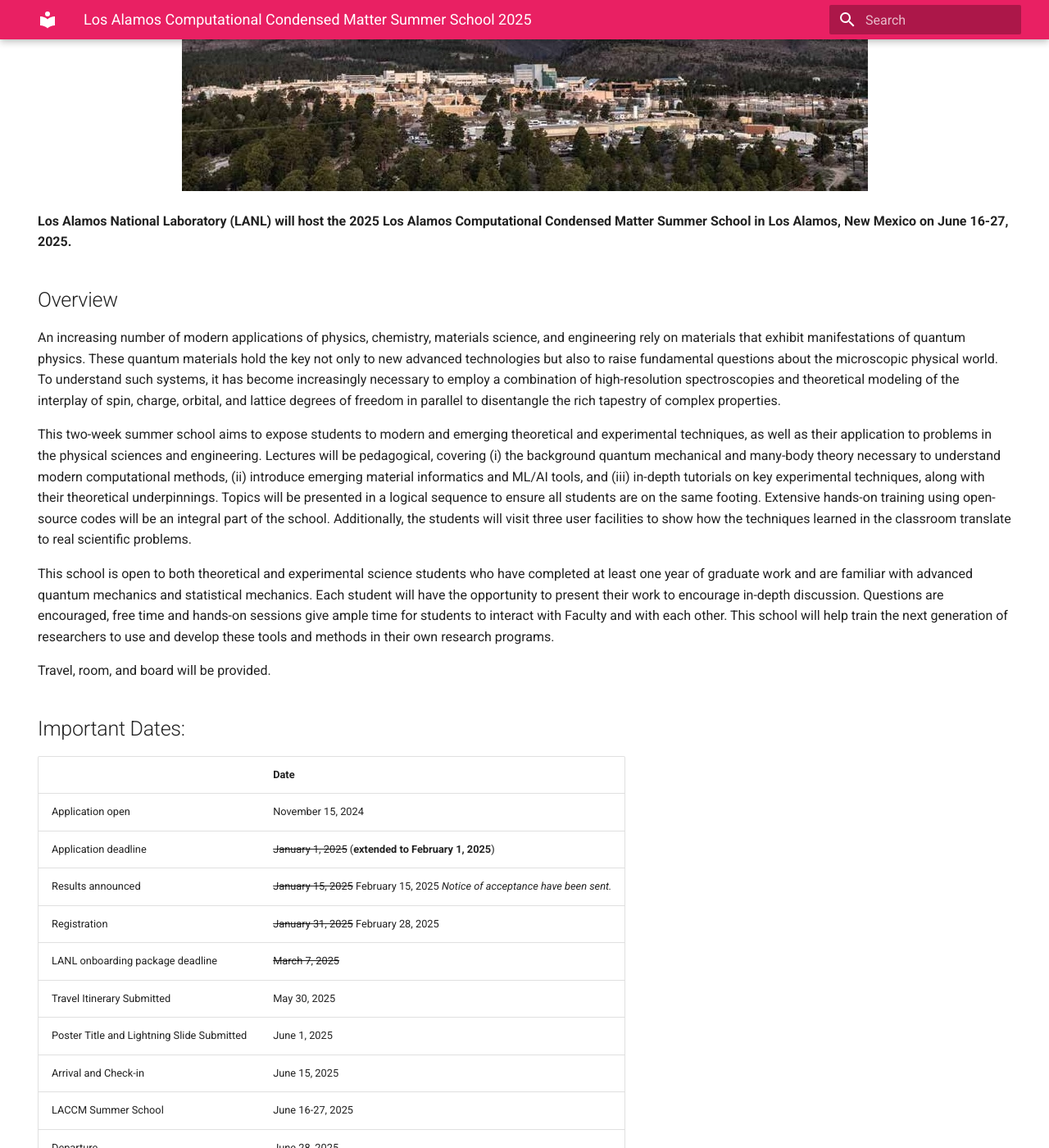
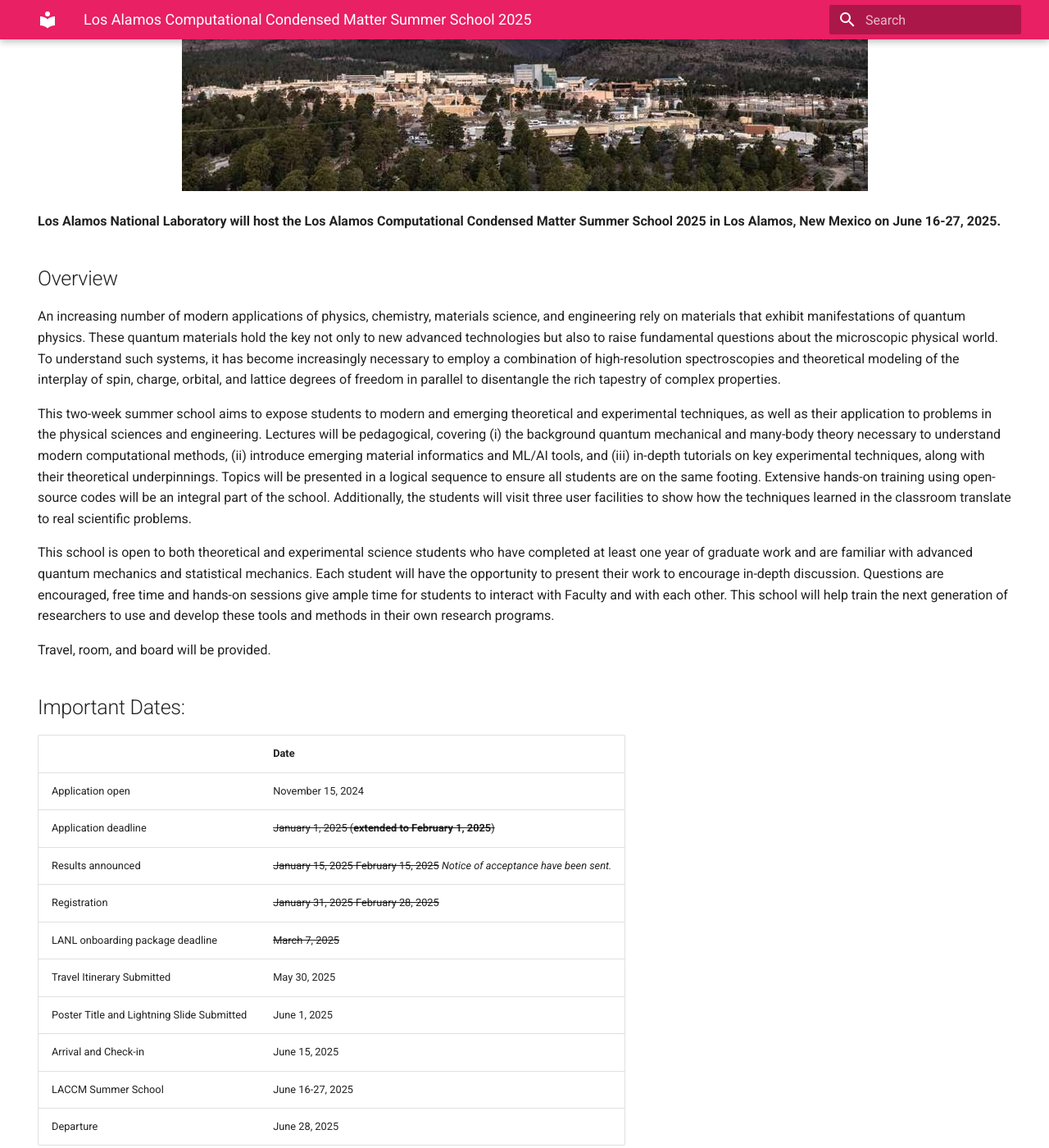
Before and after one commit to LACCMSS/2025, an MkDocs documentation site: the page built from docs/index.md, in a window 1280 px wide and 1400 px high, scrolled down 396 px. Shown: the whole window at 82% size. Built offline with MkDocs 1.6.1 and Material for MkDocs 9.7.7, drawn with Linux system fonts in a browser that asks for light colours.

Commit message:
Update index.md

```diff
--- a/docs/index.md
+++ b/docs/index.md
@@ -12,7 +12,7 @@ title: Los Alamos Computational Condensed Matter Summer School 2025
   <img src="assets/images/background.jpg" />
 </p>
 
-**Los Alamos National Laboratory (LANL) will host the 2025 Los Alamos Computational Condensed Matter Summer School in Los Alamos, New Mexico on June 16-27, 2025.**
+**Los Alamos National Laboratory will host the Los Alamos Computational Condensed Matter Summer School 2025 in Los Alamos, New Mexico on June 16-27, 2025.**
 
 <!--The 2025 Los Alamos Computational Condensed Matter Summer School will expose students to modern and emerging theoretical, computational, and experimental techniques, and gain hands-on training in applying these approaches to current problems in the physical sciences and engineering.-->
 
@@ -29,9 +29,9 @@ Travel, room, and board will be provided.
 |       | Date |
 |-------|------|
 | Application open | November 15, 2024 |
-| Application deadline | <s>January 1, 2025</s> (**extended to February 1, 2025**)|
-| Results announced | <s>January 15, 2025</s> February 15, 2025 <i style="text-color:Tomato;">Notice of acceptance have been sent.</i>|
-| Registration | <s>January 31, 2025</s> February 28, 2025 |
+| Application deadline | <s>January 1, 2025 (**extended to February 1, 2025**)</s>|
+| Results announced | <s>January 15, 2025 February 15, 2025</s> <i style="text-color:Tomato;">Notice of acceptance have been sent.</i>|
+| Registration | <s>January 31, 2025 February 28, 2025</s> |
 | LANL onboarding package deadline | <s>March 7, 2025</s> |
 | Travel Itinerary Submitted | May 30, 2025 |
 | Poster Title and Lightning Slide Submitted | June 1, 2025 |
```
